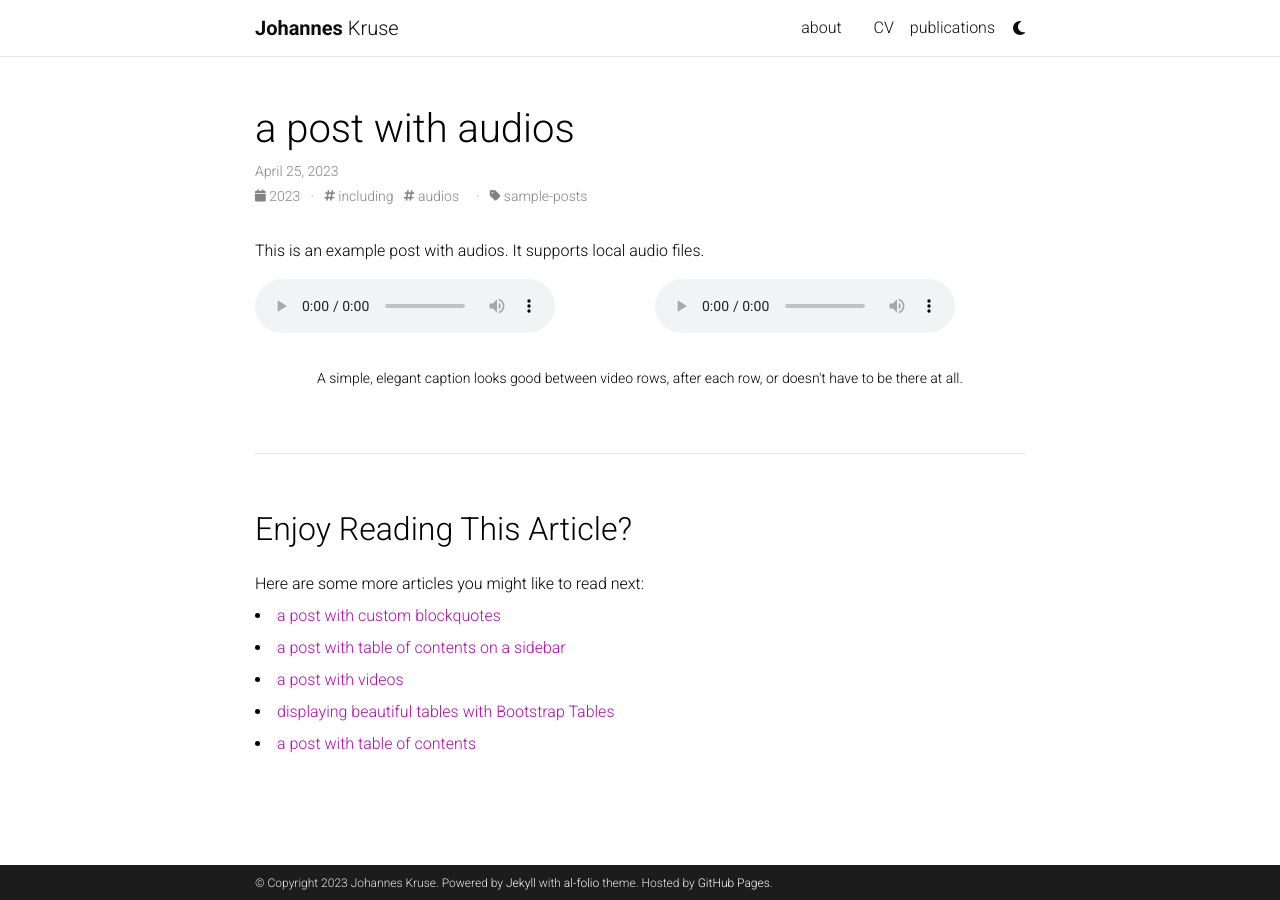
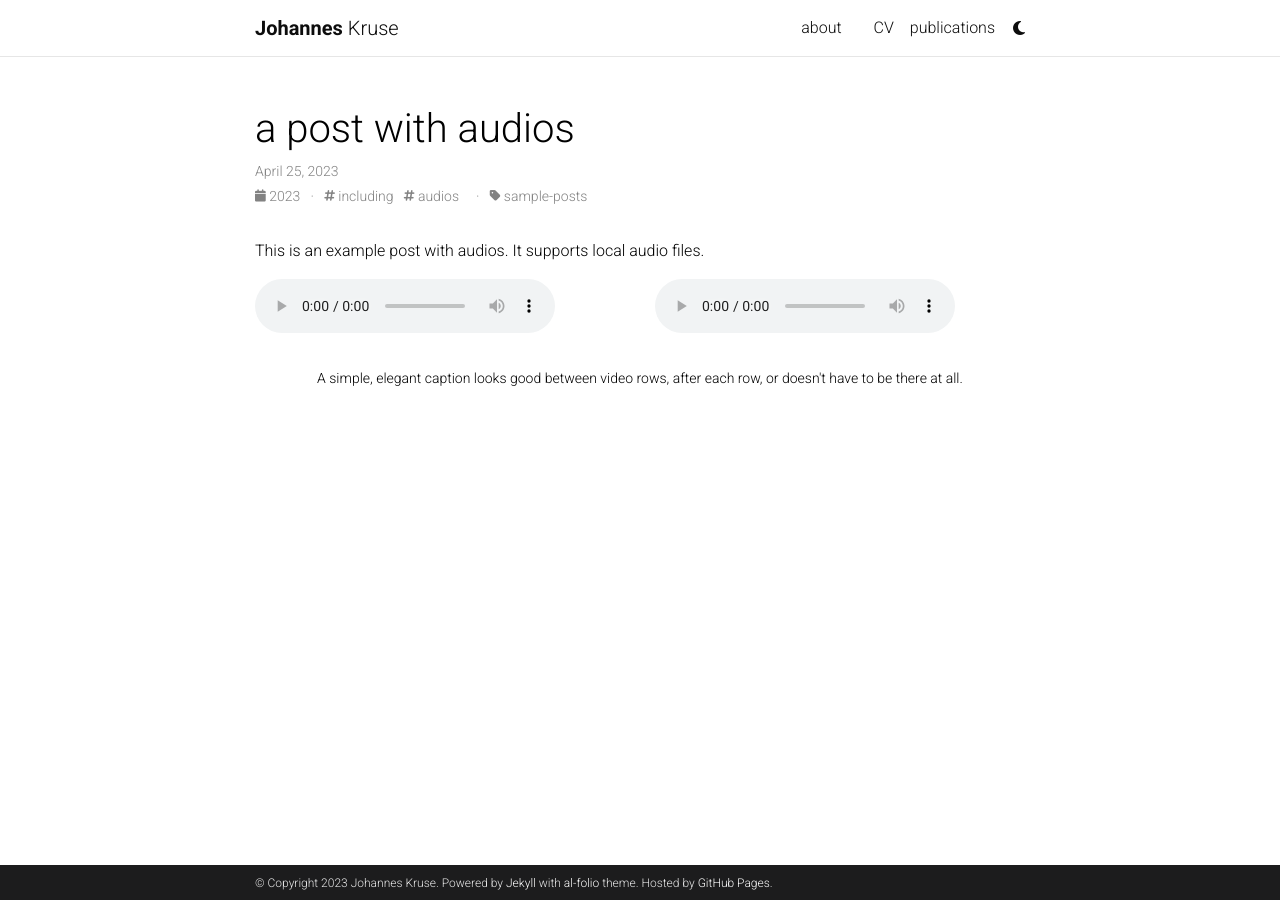
Before and after one commit to johanneskruse/johanneskruse.github.io, a Jekyll site: the page built from _posts/2023-04-25-audios.md, in a window 1280 px wide. Built offline with Jekyll 4.4.1, drawn with Linux system fonts in a browser that asks for light colours; comment, search, counter and statistics services are not loaded; a style sheet for code colours, icons or effects is not loaded.

Commit message:
remove some more

```diff
--- a/_config.yml
+++ b/_config.yml
@@ -127,13 +127,13 @@
 blog_description: a simple whitespace theme for academics
 permalink: /blog/:year/:title/
 
-# Pagination
-pagination:
-  enabled: true
+# # Pagination
+# pagination:
+#   enabled: true
 
-related_blog_posts:
-  enabled: true
-  max_related: 5
+# related_blog_posts:
+#   enabled: true
+#   max_related: 5
 
 # Giscus comments (RECOMMENDED)
 # Follow instructions on https://giscus.app/ to setup for your repo to fill out
@@ -161,30 +161,6 @@
 external_sources:
   - name: medium.com
     rss_url: https://medium.com/@al-folio/feed
-
-# -----------------------------------------------------------------------------
-# Collections
-# -----------------------------------------------------------------------------
-
-# collections:
-#   news:
-#     defaults:
-#       layout: post
-#     output: true
-#     permalink: /news/:path/
-#   projects:
-#     output: true
-#     permalink: /projects/:path/
-
-# announcements:
-#   enabled: true
-#   scrollable: true # adds a vertical scroll bar if there are more than 3 news items
-#   limit: 5 # leave blank to include all the news in the `_news` folder
-
-# latest_posts:
-#   enabled: true
-#   scrollable: true # adds a vertical scroll bar if there are more than 3 new posts items
-#   limit: 3 # leave blank to include all the blog posts
 
 # -----------------------------------------------------------------------------
 # Jekyll settings
```
